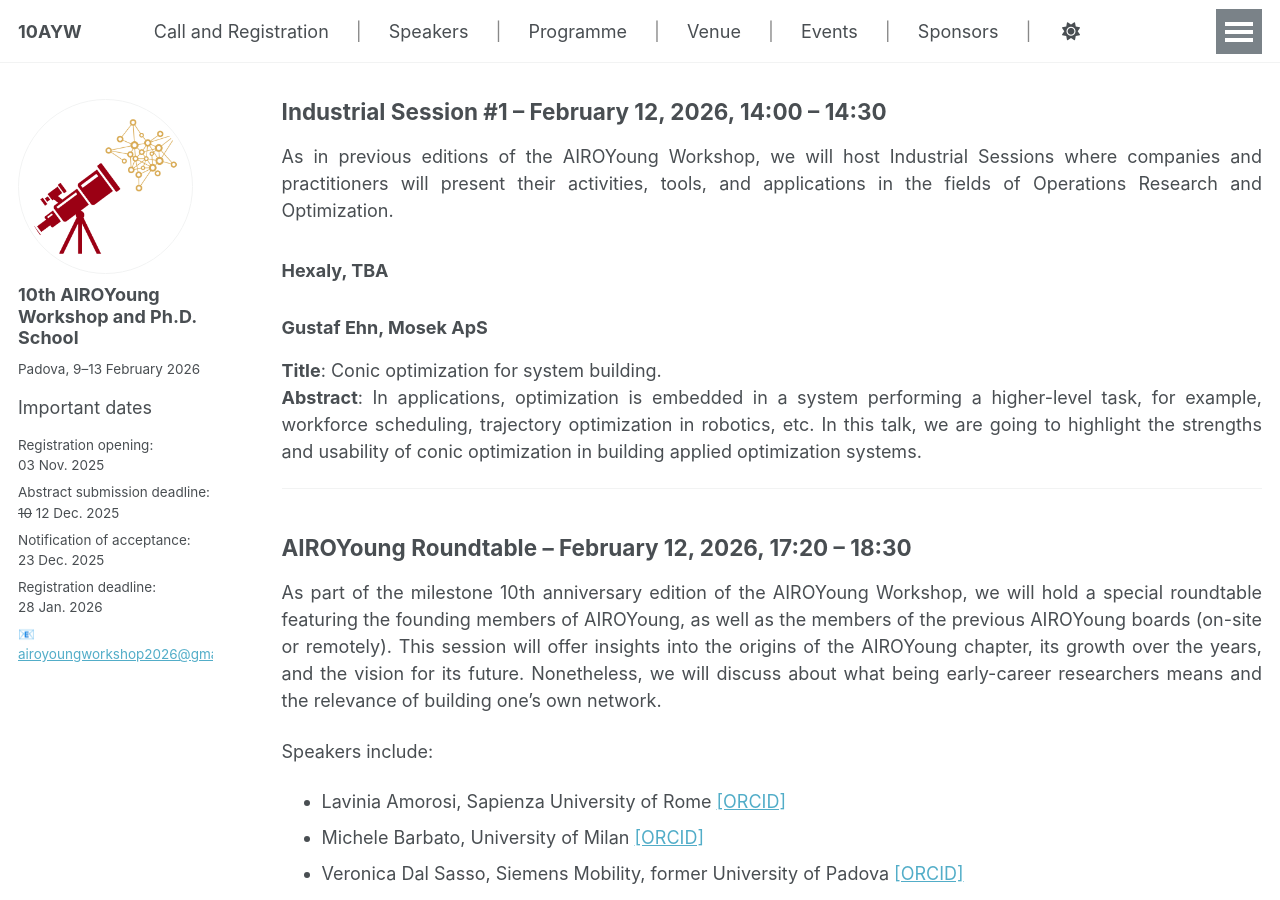
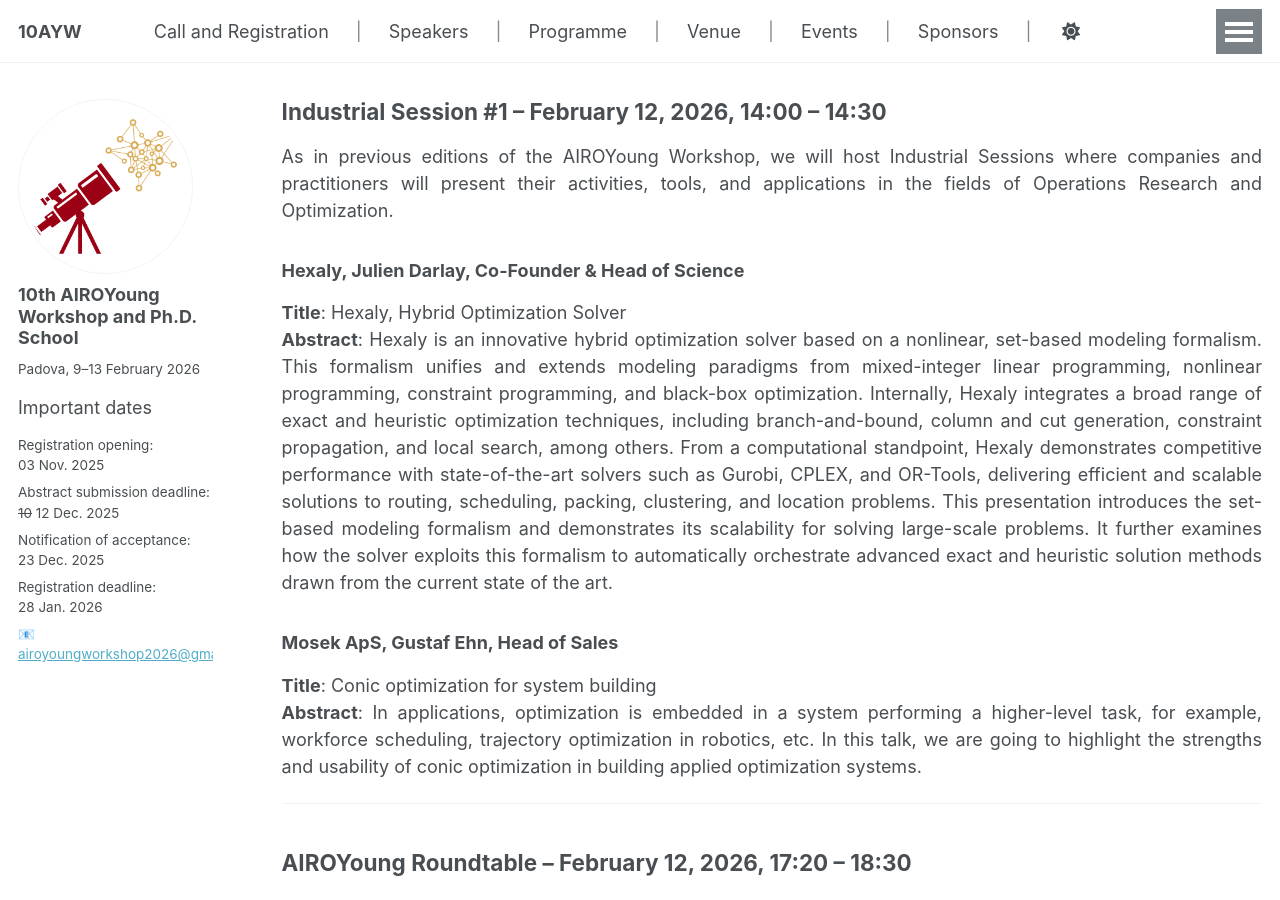
Before and after one commit to ayw2026/ayw2026.github.io, a Jekyll site: the page built from _pages/events.md, in a window 1280 px wide and 900 px high, scrolled down 243 px. Built offline with Jekyll 4.4.1, drawn with Linux system fonts in a browser that asks for light colours; a script that is not in the unit is left out.

```diff
--- a/_data/industry_sponsors.yml
+++ b/_data/industry_sponsors.yml
@@ -10,9 +10,9 @@
   url: https://www.brunello.it/it/
   logo: /images/logo/brunello.png
 
-# - name: FICO
-#   url: https://https://www.fico.com
-#   logo: /images/sponsor-fico.png
+- name: FICO
+  url: https://https://www.fico.com
+  logo: /images/logo/fico.png
 
 - name: Fondazione LINKS
   url: https://linksfoundation.com
--- a/_pages/events.md
+++ b/_pages/events.md
@@ -15,11 +15,14 @@ On Wednesday late afternoon, we will take a guided tour of [Palazzo Bo](https://
 
 As in previous editions of the AIROYoung Workshop, we will host Industrial Sessions where companies and practitioners will present their activities, tools, and applications in the fields of Operations Research and Optimization.
 
-### Hexaly, TBA
+### Hexaly, Julien Darlay, Co-Founder & Head of Science
 
-### Gustaf Ehn, Mosek ApS
+**Title**: Hexaly, Hybrid Optimization Solver <br/>
+ **Abstract**: Hexaly is an innovative hybrid optimization solver based on a nonlinear, set-based modeling formalism. This formalism unifies and extends modeling paradigms from mixed-integer linear programming, nonlinear programming, constraint programming, and black-box optimization. Internally, Hexaly integrates a broad range of exact and heuristic optimization techniques, including branch-and-bound, column and cut generation, constraint propagation, and local search, among others. From a computational standpoint, Hexaly demonstrates competitive performance with state-of-the-art solvers such as Gurobi, CPLEX, and OR-Tools, delivering efficient and scalable solutions to routing, scheduling, packing, clustering, and location problems. This presentation introduces the set-based modeling formalism and demonstrates its scalability for solving large-scale problems. It further examines how the solver exploits this formalism to automatically orchestrate advanced exact and heuristic solution methods drawn from the current state of the art.
 
-**Title**: Conic optimization for system building. <br/>
+### Mosek ApS, Gustaf Ehn, Head of Sales
+
+**Title**: Conic optimization for system building <br/>
 **Abstract**: In applications, optimization is embedded in a system performing a higher-level task, for example, workforce scheduling, trajectory optimization in robotics, etc. In this talk, we are going to highlight the strengths and usability of conic optimization in building applied optimization systems.
 
 ---
```
Also changed, not shown: _pages/about.md (+2 -0 lines), _pages/programme.md (+3 -3 lines), images/logo/fico.png (added), 2 other files.
